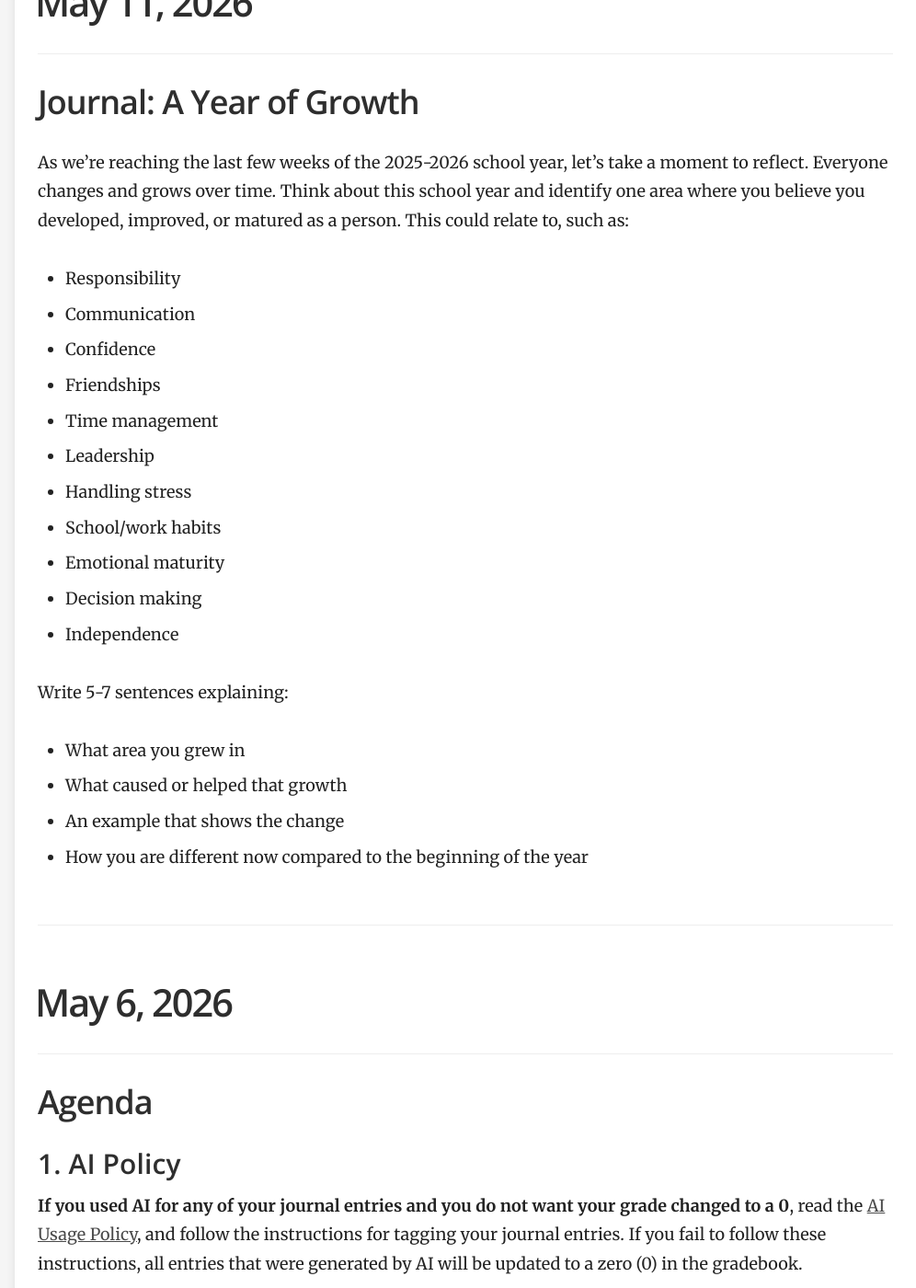
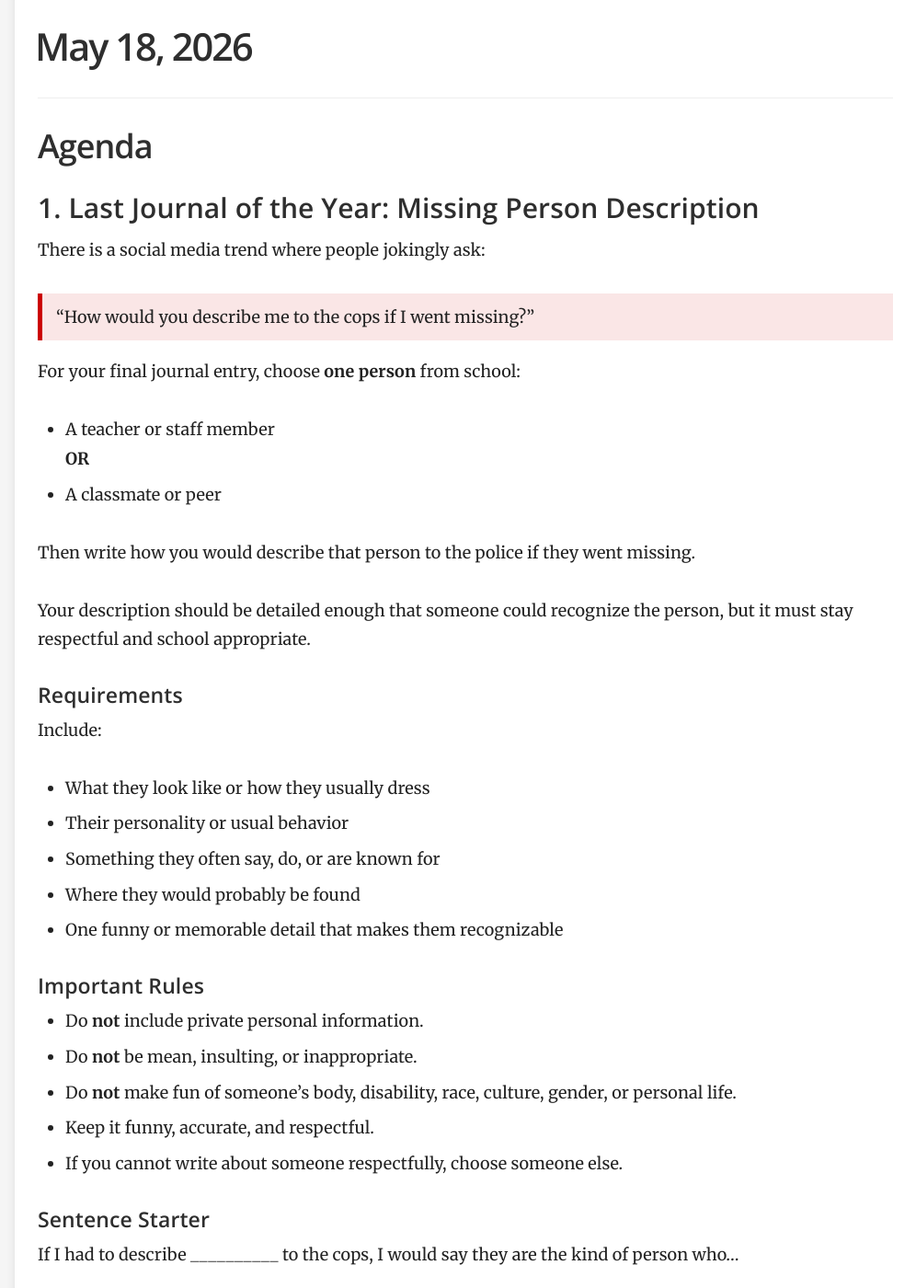
Before and after one commit to mswhitby/classroom, a Jekyll site: the page built from _docs/classes/4th.md, in a window 1280 px wide and 1400 px high, scrolled down 1619 px. Shown: the whole window at 92% size, without its empty margins (284-1280 px from the left). Built offline with Jekyll 4.4.1, drawn with Linux system fonts in a browser that asks for light colours; some of the changed text lies outside the part shown.

Commit message:
uPDATED LESSONS

```diff
--- a/_docs/classes/4th.md
+++ b/_docs/classes/4th.md
@@ -26,6 +26,13 @@ order: 3
     <td align="left">May 11, 2026</td>
     <td align="left">May 15, 2026</td>
     <td align="left"><a href="https://github.com/mswhitby/classroom/blob/main/_docs/classes/4th.md#may-11-2026">Journal: A Year of Growth</a></td>
+    <td align="left">Daily</td>
+  </tr>
+
+  <tr>
+    <td align="left">May 18, 2026</td>
+    <td align="left">May 20, 2026</td>
+    <td align="left"><a href="https://github.com/mswhitby/classroom/blob/main/_docs/classes/4th.md#may-18-2026">Last Journal of the Year: Missing Person Description</a></td>
     <td align="left">Daily</td>
   </tr>
 
@@ -111,6 +118,54 @@ order: 3
 > If you complete any missing work, you must email me at <dwhitby@judsonisd.org> to let me know. If you do not email me, I will not know you've made up work and your make-up work will not be graded.
 
 ****
+
+# May 18, 2026
+
+## Agenda
+
+### 1. Last Journal of the Year: Missing Person Description
+
+There is a social media trend where people jokingly ask:
+
+> “How would you describe me to the cops if I went missing?”
+
+For your final journal entry, choose **one person** from school:
+
+- A teacher or staff member
+**OR**
+- A classmate or peer
+
+Then write how you would describe that person to the police if they went missing.
+
+Your description should be detailed enough that someone could recognize the person, but it must stay respectful and school appropriate.
+
+#### Requirements
+
+Include:
+
+- What they look like or how they usually dress
+- Their personality or usual behavior
+- Something they often say, do, or are known for
+- Where they would probably be found
+- One funny or memorable detail that makes them recognizable
+
+#### Important Rules
+
+- Do **not** include private personal information.
+- Do **not** be mean, insulting, or inappropriate.
+- Do **not** make fun of someone’s body, disability, race, culture, gender, or personal life.
+- Keep it funny, accurate, and respectful.
+- If you cannot write about someone respectfully, choose someone else.
+
+#### Sentence Starter
+
+If I had to describe **__________** to the cops, I would say they are the kind of person who...
+
+#### Minimum Length
+
+Write **one paragraph** with **5–7 complete sentences**.
+
+----
 
 # May 11, 2026
 
```
